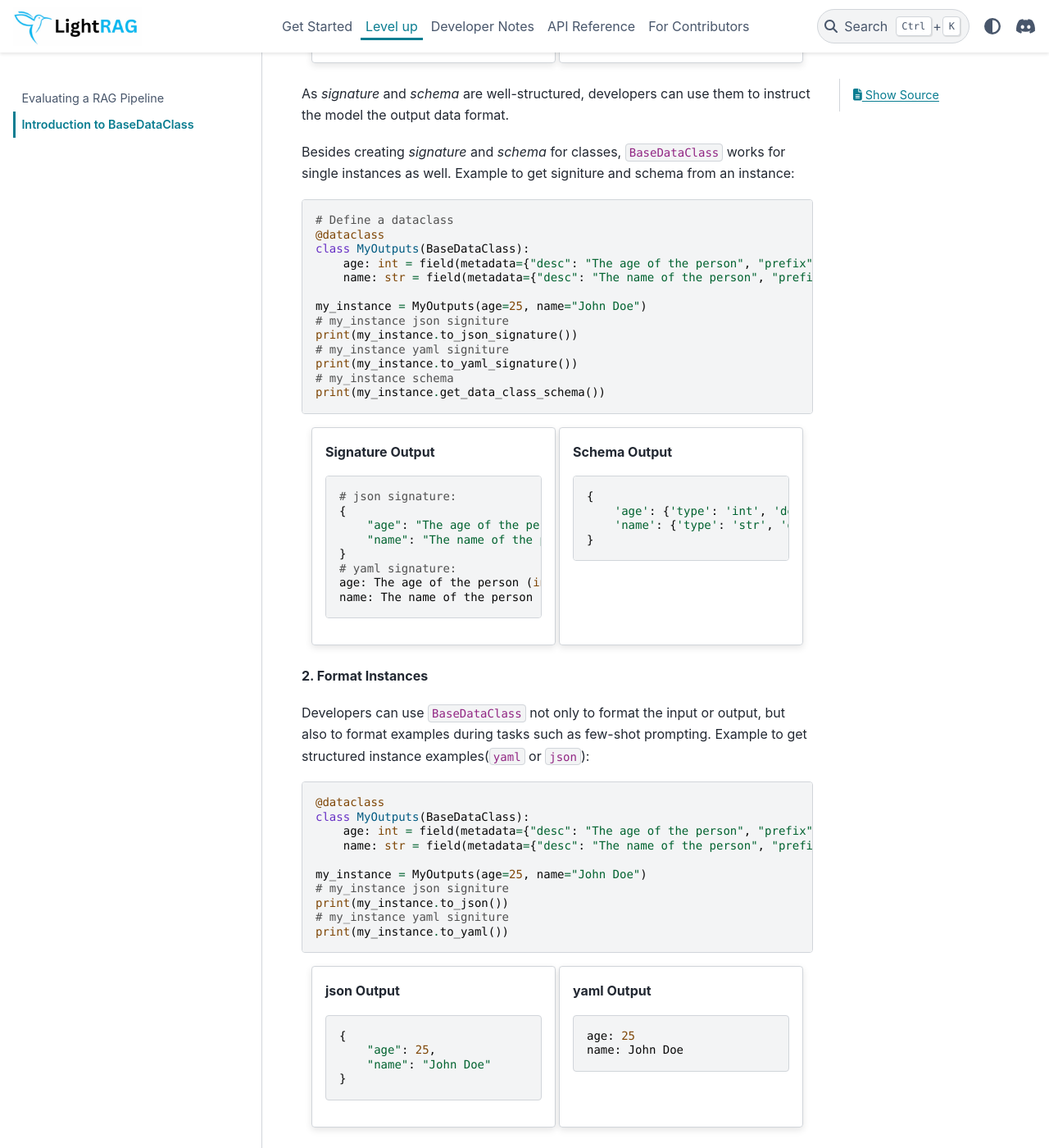
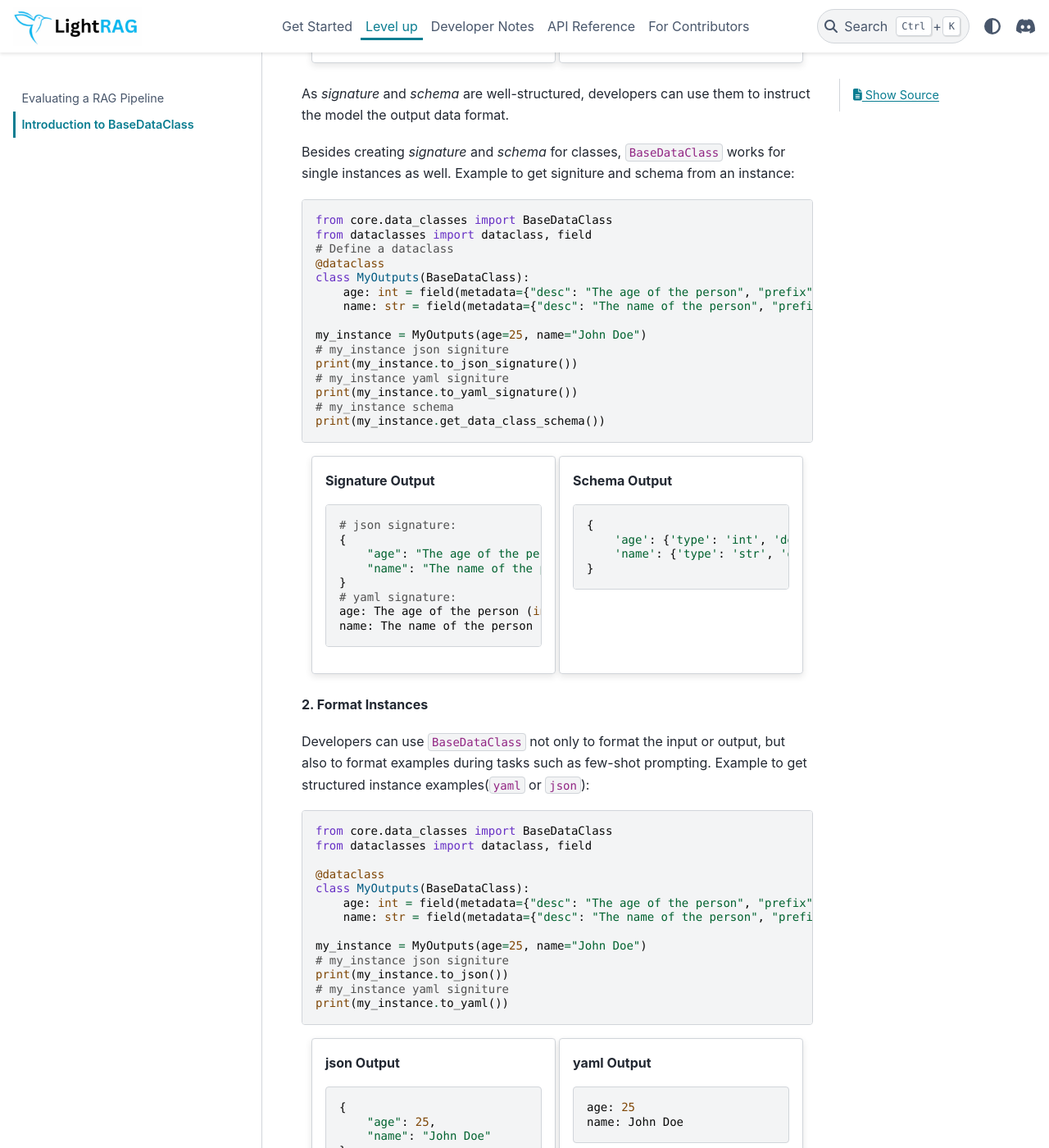
Before and after one commit to SylphAI-Inc/AdalFlow, a Sphinx documentation site: the page built from docs/source/tutorials/introduction_to_basedataclass.rst, in a window 1280 px wide and 1400 px high, scrolled down 1428 px. Shown: the whole window at 82% size. Built offline with Sphinx 7.4.7 and the PyData theme 0.15.4, drawn with Linux system fonts in a browser that asks for light colours; pages that are not in the unit, such as notebooks, are missing from menus.

Commit message:
update the dataclass docstring

```diff
--- a/docs/source/tutorials/introduction_to_basedataclass.rst
+++ b/docs/source/tutorials/introduction_to_basedataclass.rst
@@ -73,6 +73,8 @@ Example to get signiture and schema from an instance:
 
 .. code-block:: python
 
+    from core.data_classes import BaseDataClass
+    from dataclasses import dataclass, field
     # Define a dataclass
     @dataclass
     class MyOutputs(BaseDataClass):
@@ -118,6 +120,9 @@ Developers can use ``BaseDataClass`` not only to format the input or output, but
 Example to get structured instance examples(``yaml`` or ``json``):
 
 .. code-block:: python
+
+    from core.data_classes import BaseDataClass
+    from dataclasses import dataclass, field
 
     @dataclass
     class MyOutputs(BaseDataClass):
```
